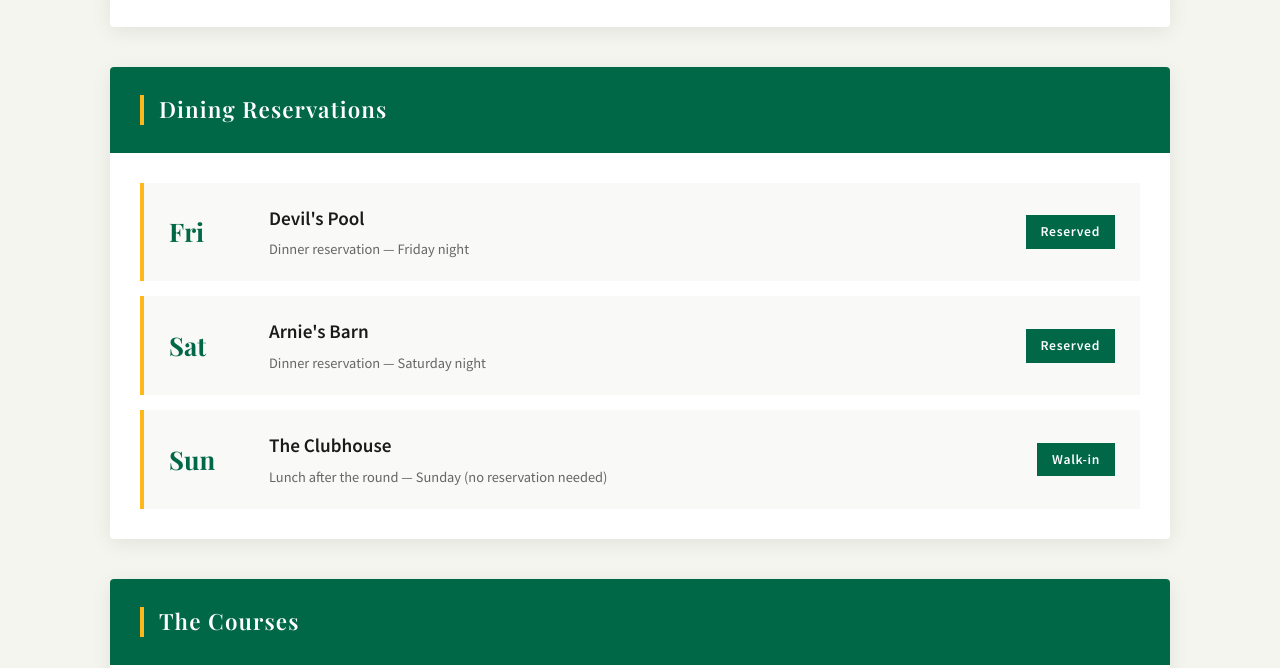
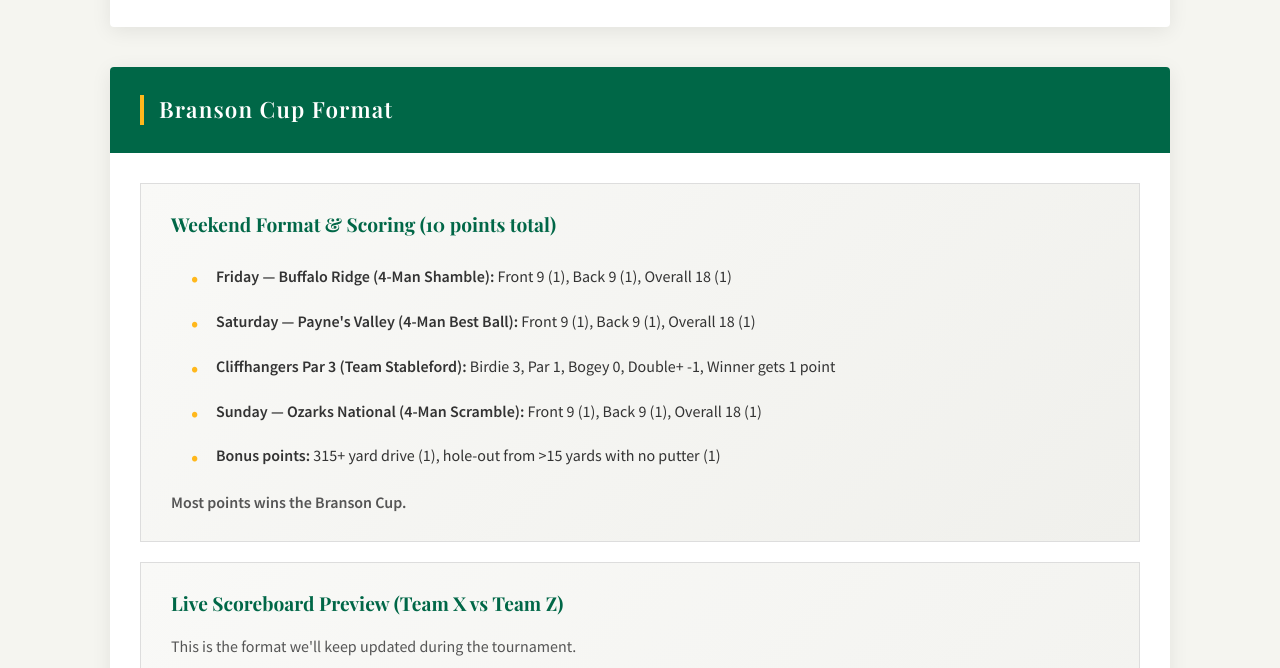
Before and after one commit to hulohot/big-cedar-invitational, a plain HTML site: page index.html in a window 1280 px wide. Shown: the part 3127-3795 px from the top of the page. Drawn offline with nearby package versions, Linux system fonts and the light colour scheme.

Commit message:
Add Branson Cup format and live scoreboard preview

```diff
--- a/index.html
+++ b/index.html
@@ -655,6 +655,32 @@
             </div>
         </section>
 
+        <!-- Branson Cup Format -->
+        <section class="section">
+            <div class="section-header">
+                Branson Cup Format
+            </div>
+            <div class="section-content">
+                <div class="info-box" style="margin-top: 0;">
+                    <h4>Weekend Format & Scoring (10 points total)</h4>
+                    <ul style="margin: 10px 0 0 20px; line-height: 1.8; color: #333;">
+                        <li><strong>Friday — Buffalo Ridge (4-Man Shamble):</strong> Front 9 (1), Back 9 (1), Overall 18 (1)</li>
+                        <li><strong>Saturday — Payne's Valley (4-Man Best Ball):</strong> Front 9 (1), Back 9 (1), Overall 18 (1)</li>
+                        <li><strong>Cliffhangers Par 3 (Team Stableford):</strong> Birdie 3, Par 1, Bogey 0, Double+ -1, Winner gets 1 point</li>
+                        <li><strong>Sunday — Ozarks National (4-Man Scramble):</strong> Front 9 (1), Back 9 (1), Overall 18 (1)</li>
+                        <li><strong>Bonus points:</strong> 315+ yard drive (1), hole-out from &gt;15 yards with no putter (1)</li>
+                    </ul>
+                    <p style="margin-top: 12px; color: #555;"><strong>Most points wins the Branson Cup.</strong></p>
+                </div>
+
+                <div class="info-box" style="margin-top: 20px;">
+                    <h4>Live Scoreboard Preview (Team X vs Team Z)</h4>
+                    <p style="margin-bottom: 12px; color: #555;">This is the format we'll keep updated during the tournament.</p>
+                    <img src="images/branson-scoreboard-mock.png" alt="Branson Cup live scoreboard mock preview" style="width: 100%; border-radius: 8px; border: 1px solid #ddd;" />
+                </div>
+            </div>
+        </section>
+
         <!-- Dining Reservations -->
         <section class="section">
             <div class="section-header">
```
Also changed, not shown: images/branson-scoreboard-mock.png (added).
